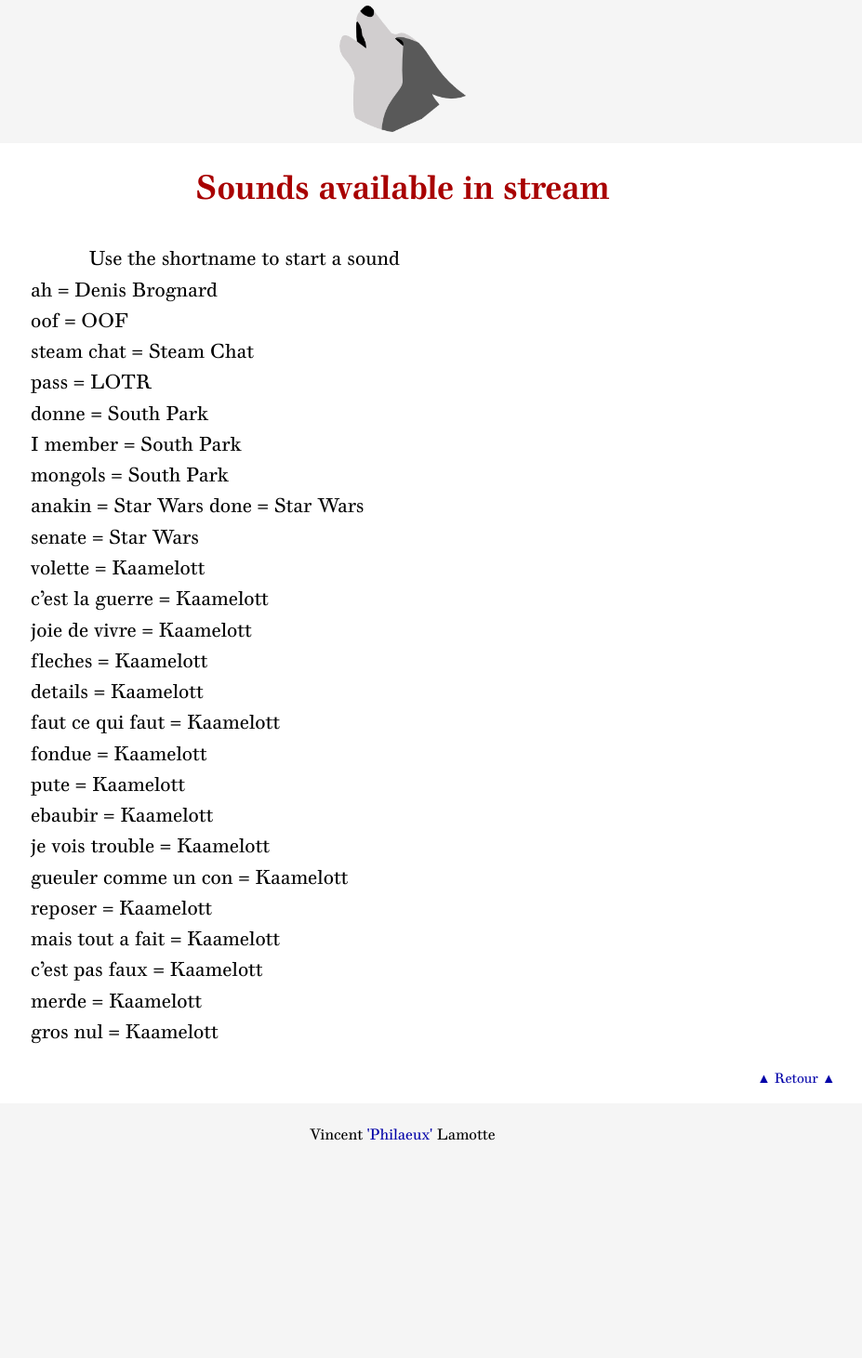
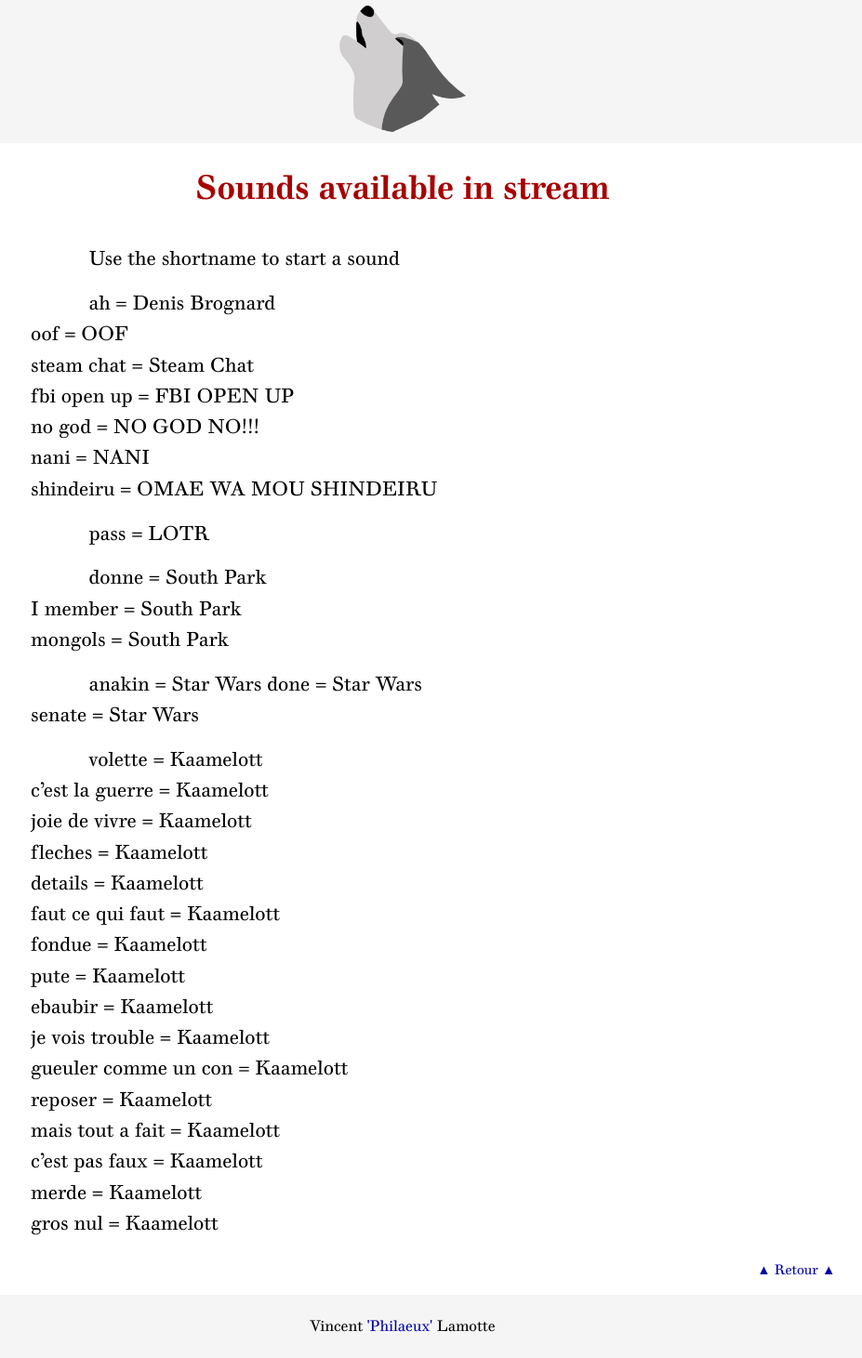
Before and after one commit to Philaeux/philaeux.github.io, a Jekyll site: the page built from sounds.md, in a window 1280 px wide. Shown: the whole page at 93% size, without its empty margins (207-1134 px from the left). Built offline with Jekyll 4.4.1, drawn with Linux system fonts in a browser that asks for light colours; before the commit the page ends 1255 px from its top, so only the background shows below that.

Commit message:
Fix sound list

```diff
--- a/sounds.md
+++ b/sounds.md
@@ -3,16 +3,25 @@
 title: Sounds available in stream
 ---
 Use the shortname to start a sound
+
 ah = Denis Brognard
 oof = OOF
 steam chat = Steam Chat
+fbi open up = FBI OPEN UP
+no god = NO GOD NO!!!
+nani = NANI
+shindeiru = OMAE WA MOU SHINDEIRU
+
 pass = LOTR
+
 donne = South Park
 I member = South Park
 mongols = South Park
+
 anakin = Star Wars
 done = Star Wars
 senate = Star Wars
+
 volette = Kaamelott
 c'est la guerre = Kaamelott
 joie de vivre = Kaamelott
```
